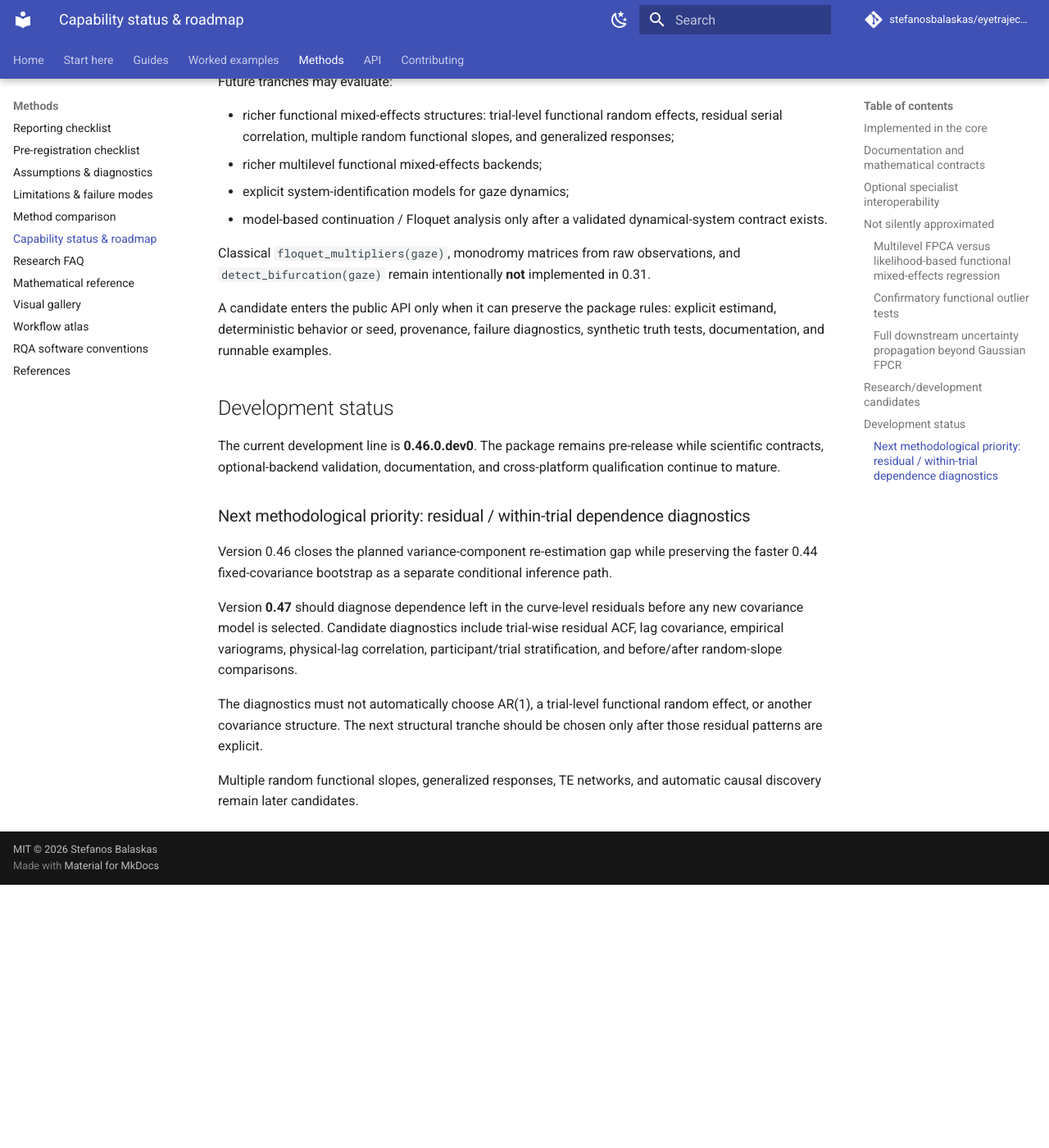
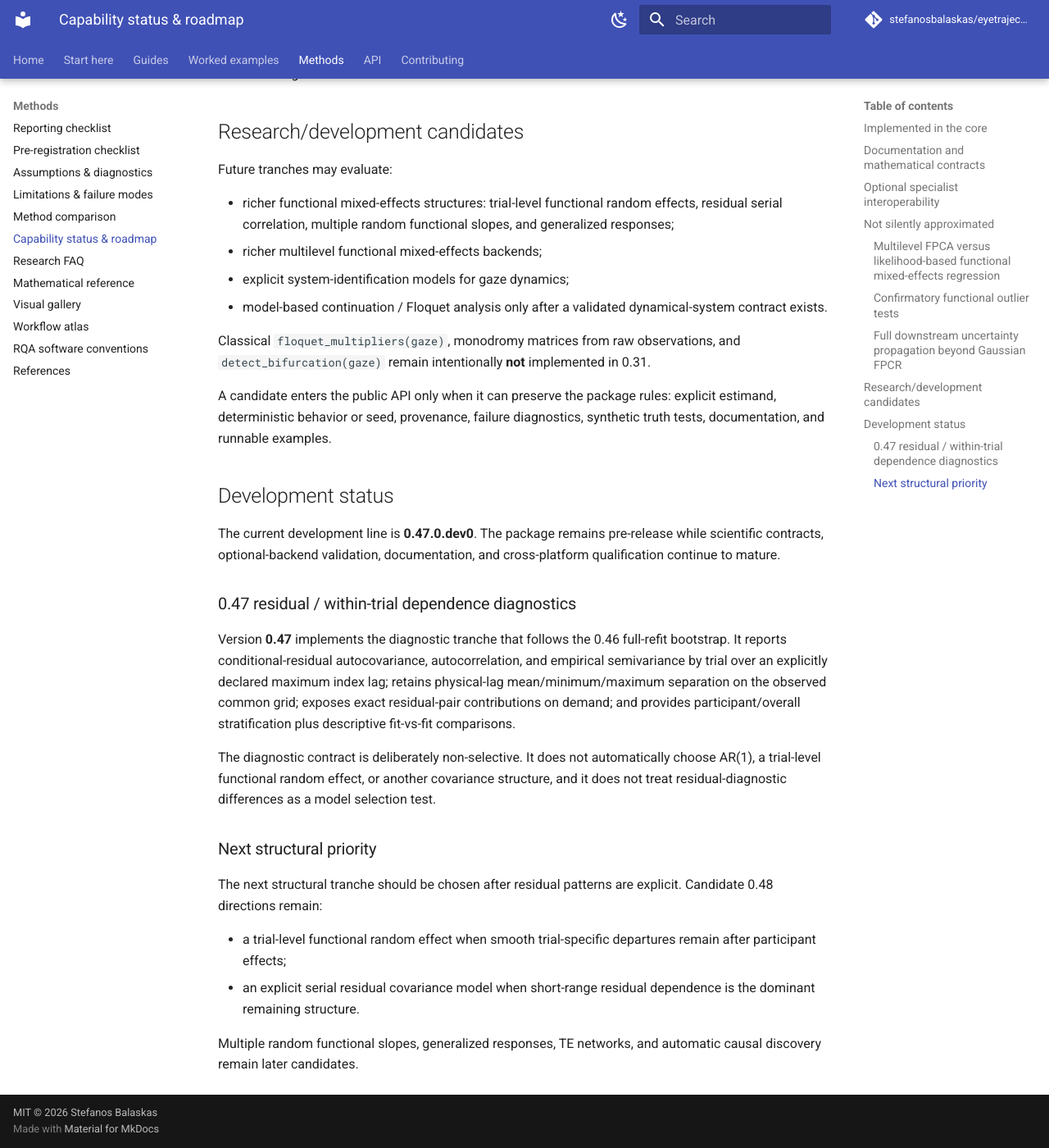
Before and after one commit to stefanosbalaskas/eyetrajectoriespy, an MkDocs documentation site: the page built from docs/methods/status-roadmap.md, in a window 1280 px wide and 1400 px high, scrolled down 8090 px. Shown: the whole window at 82% size. Built offline with MkDocs 1.6.1 and Material for MkDocs 9.7.7, drawn with Linux system fonts in a browser that asks for light colours; comment, search, counter and statistics services are not loaded; before the commit the page ends 9169 px from its top, so only the background shows below that; some of the changed text lies outside the part shown.

Commit message:
Mark 0.47 residual diagnostics implemented

```diff
--- a/docs/methods/status-roadmap.md
+++ b/docs/methods/status-roadmap.md
@@ -18,6 +18,7 @@
 | Functional mixed-effects simultaneous coefficient bands | implemented; whole-participant case bootstrap, fixed-covariance GLS coefficient refits, coefficient/family observed-grid maxima | `bootstrap_functional_mixed_effects_coefficients()` / `functional_mixed_effects_simultaneous_bands()` |
 | Full-refit participant bootstrap | implemented; unique bootstrap group IDs for duplicate participant draws, complete MixedLM refit under fixed declared specification, retained variance-component distributions | `bootstrap_functional_mixed_effects_full_refit()` |
 | Participant random functional slope | implemented; one declared predictor, shared random basis size, full unstructured intercept/slope covariance, strict within-participant variation and covariance-complexity guards | `fit_functional_mixed_effects_regression(..., random_slope_predictor=...)` |
+| Mixed-effects residual / within-trial dependence diagnostics | implemented; explicit trial ACF/autocovariance, empirical semivariance, exact physical-lag pair audit, participant/overall stratification, and descriptive fit-vs-fit comparison | `functional_mixed_effects_residual_diagnostics()` |
 | Explicit irregular → common-grid projection | implemented | `resample_irregular_to_grid()` |
 | Univariate FPCA | implemented | `fit_fpca()` |
 | Joint multivariate FPCA | implemented | `fit_mfpca()` |
@@ -142,24 +143,33 @@
 
 ## Development status
 
-The current development line is **0.46.0.dev0**. The package remains pre-release while scientific contracts, optional-backend validation, documentation, and cross-platform qualification continue to mature.
+The current development line is **0.47.0.dev0**. The package remains pre-release while scientific contracts, optional-backend validation, documentation, and cross-platform qualification continue to mature.
 
 
-### Next methodological priority: residual / within-trial dependence diagnostics
+### 0.47 residual / within-trial dependence diagnostics
 
-Version 0.46 closes the planned variance-component re-estimation gap while
-preserving the faster 0.44 fixed-covariance bootstrap as a separate conditional
-inference path.
-
-Version **0.47** should diagnose dependence left in the curve-level residuals
-before any new covariance model is selected. Candidate diagnostics include
-trial-wise residual ACF, lag covariance, empirical variograms, physical-lag
-correlation, participant/trial stratification, and before/after random-slope
+Version **0.47** implements the diagnostic tranche that follows the 0.46
+full-refit bootstrap. It reports conditional-residual autocovariance,
+autocorrelation, and empirical semivariance by trial over an explicitly declared
+maximum index lag; retains physical-lag mean/minimum/maximum separation on the
+observed common grid; exposes exact residual-pair contributions on demand; and
+provides participant/overall stratification plus descriptive fit-vs-fit
 comparisons.
 
-The diagnostics must not automatically choose AR(1), a trial-level functional
-random effect, or another covariance structure. The next structural tranche
-should be chosen only after those residual patterns are explicit.
+The diagnostic contract is deliberately non-selective. It does not automatically
+choose AR(1), a trial-level functional random effect, or another covariance
+structure, and it does not treat residual-diagnostic differences as a model
+selection test.
+
+### Next structural priority
+
+The next structural tranche should be chosen after residual patterns are
+explicit. Candidate 0.48 directions remain:
+
+- a trial-level functional random effect when smooth trial-specific departures
+  remain after participant effects;
+- an explicit serial residual covariance model when short-range residual
+  dependence is the dominant remaining structure.
 
 Multiple random functional slopes, generalized responses, TE networks, and
 automatic causal discovery remain later candidates.
```
